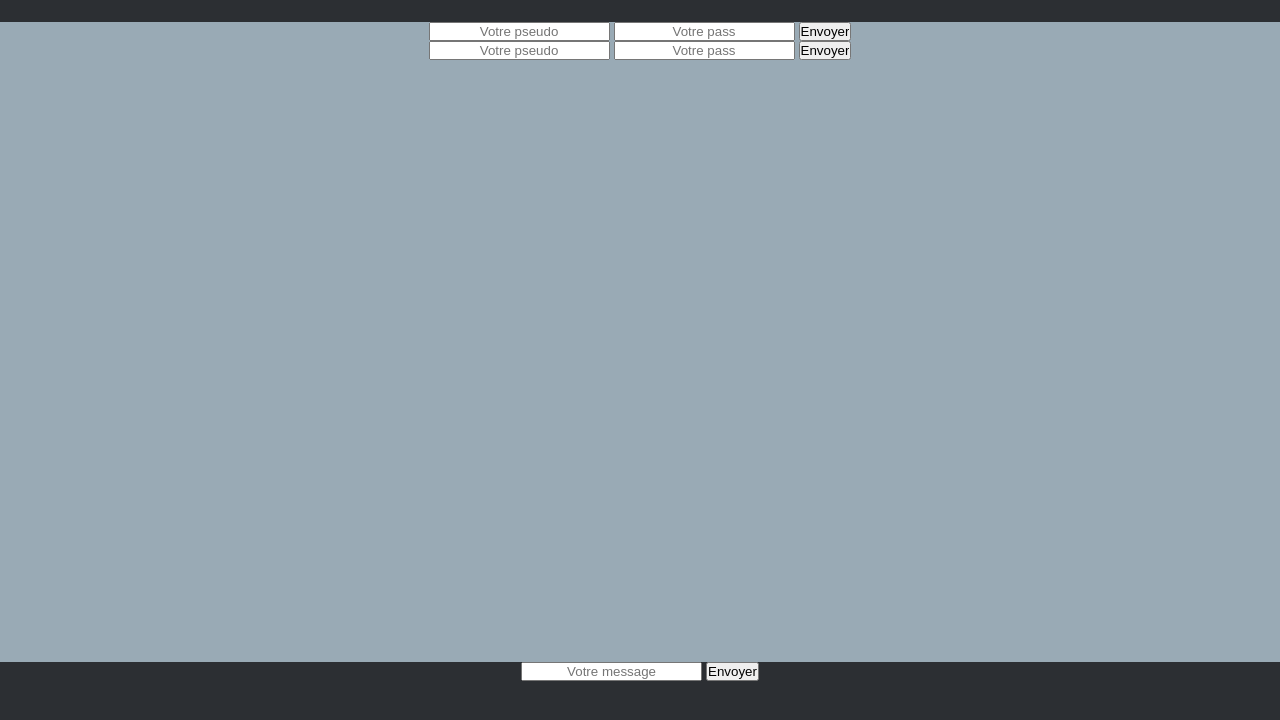
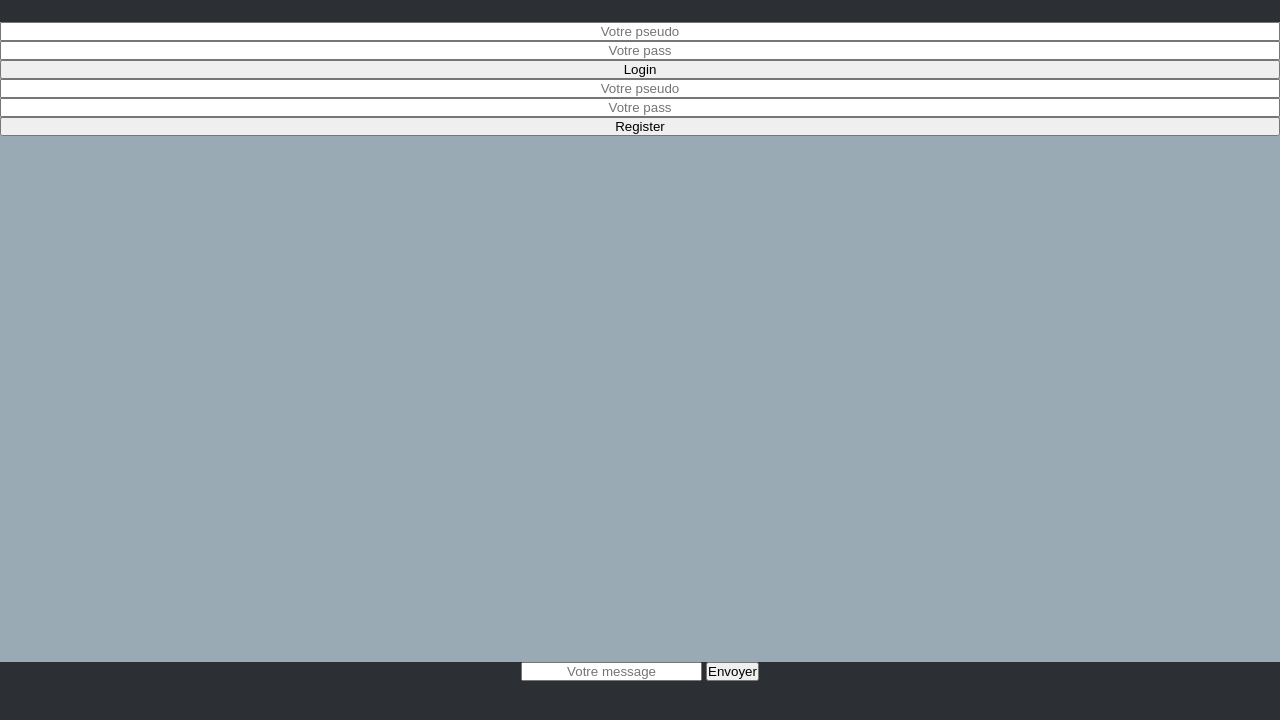
Before and after one commit to Delvaux1986/Chat, a website: page public/index.html in a window 1280 px wide. Shown: the part 58-778 px from the top of the page. Drawn offline with nearby package versions, Linux system fonts and the light colour scheme; no server answers.

Commit message:
Debug user and auto scroll added

```diff
--- a/index.js
+++ b/index.js
@@ -70,6 +70,7 @@ io.sockets.on('connection', (socket) => {
       const allmessages = await Msg.find((data) => data).sort({'date': -1}).limit(10);
       socket.emit('displaymessages', allmessages );
       io.sockets.emit('newuser' , me);
+      console.log(me);
 
     });
     // ON A RECU UN MSG
--- a/public/index.html
+++ b/public/index.html
@@ -15,15 +15,15 @@
     </div>
 
     <main id="messages" >
-      <form action="" id="loginform" class="log">
-        <input type="text" name="login" id="username" placeholder="Votre pseudo" autocomplete="off">
-        <input type="text" name="pass" id="password" placeholder="Votre pass" autocomplete="off">
-        <input type="submit" id="senduser" value="Envoyer">
+      <form action="" id="loginform" class="userform">
+        <input type="text" name="login" id="usernamelogin" placeholder="Votre pseudo" autocomplete="off">
+        <input type="password" name="pass" id="passwordlogin" placeholder="Votre pass" autocomplete="off">
+        <input type="submit" id="senduser" value="Login">
       </form>
-      <form action="" id="registerform">
-        <input type="text" name="login" id="username" placeholder="Votre pseudo" autocomplete="off">
-        <input type="text" name="pass" id="password" placeholder="Votre pass" autocomplete="off">
-        <input type="submit" id="registeruser" value="Envoyer">
+      <form action="" id="registerform" class="userform">
+        <input type="text" name="login" id="usernameregister" placeholder="Votre pseudo" autocomplete="off">
+        <input type="password" name="pass" id="passwordregister" placeholder="Votre pass" autocomplete="off">
+        <input type="submit" id="registeruser" value="Register">
       </form>
       <div class="message" id="msgtpl" style="display:none;">
         <div class="info">
--- a/public/style.css
+++ b/public/style.css
@@ -26,7 +26,7 @@ footer {
 }
 
 main {
-    height: calc(100vh - 10rem);
+    min-height: calc(100vh - 10rem);
     padding: 5rem 0;
     display: flex;
     flex-direction: column;
@@ -40,3 +40,12 @@ main {
     border: 0.15rem solid black;
     border-radius: 1rem;
 }
+
+.message-old {
+    background-color: lightgrey;
+}
+
+.userform {
+    display: flex;
+    flex-direction: column;
+}
--- a/public/user.js
+++ b/public/user.js
@@ -9,7 +9,7 @@
     $('#loginform').submit((event)=>{
         event.preventDefault();
         socket.emit('login' , {
-            username : $('#username').val(),
+            username : $('#usernamelogin').val(),
         });
       });
 
@@ -39,13 +39,15 @@
       // RECUP LE MODEL
       // ET DISPLAY LE MSG
       // if ($('#messages')[0].childElementCount >= 5) $('#messages')[0].removeChild($('#messages')[0].children[0]);
+
       $('#messages').append('<div class="message">' + Mustache.render(msgtpl, msg) + '</div>');
+      window.scrollTo(0,document.body.scrollHeight);
     })
 
     // RECUP DES MESSAGE LORS DE LA CO DE L USER
     socket.on('displaymessages' , (allmessages) =>{
       for(let k = allmessages.length -1 ; k >= 0 ; k--){
-        $('#messages').append('<div class="message">' + Mustache.render(msgtpl, allmessages[k]) + '</div>');
+        $('#messages').append('<div class="message message-old">' + Mustache.render(msgtpl, allmessages[k]) + '</div>');
       }
     })
 
```
